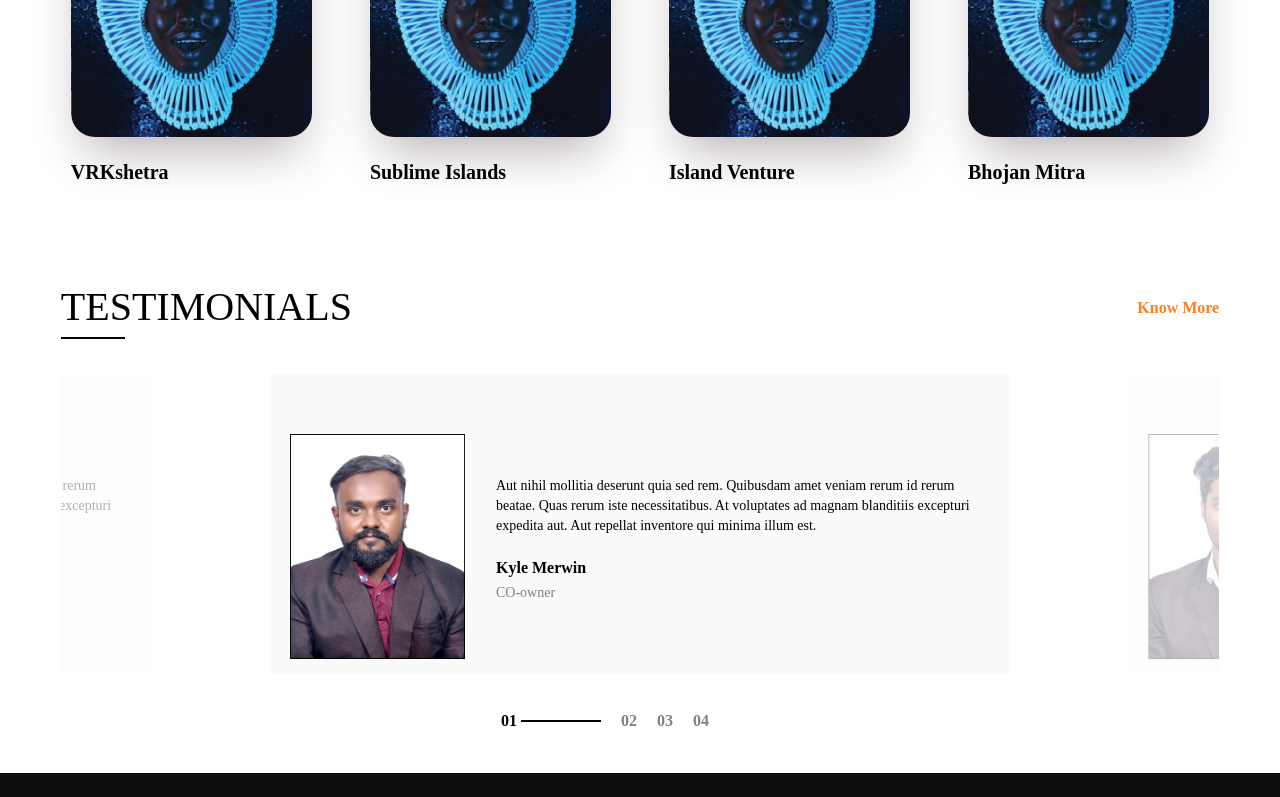
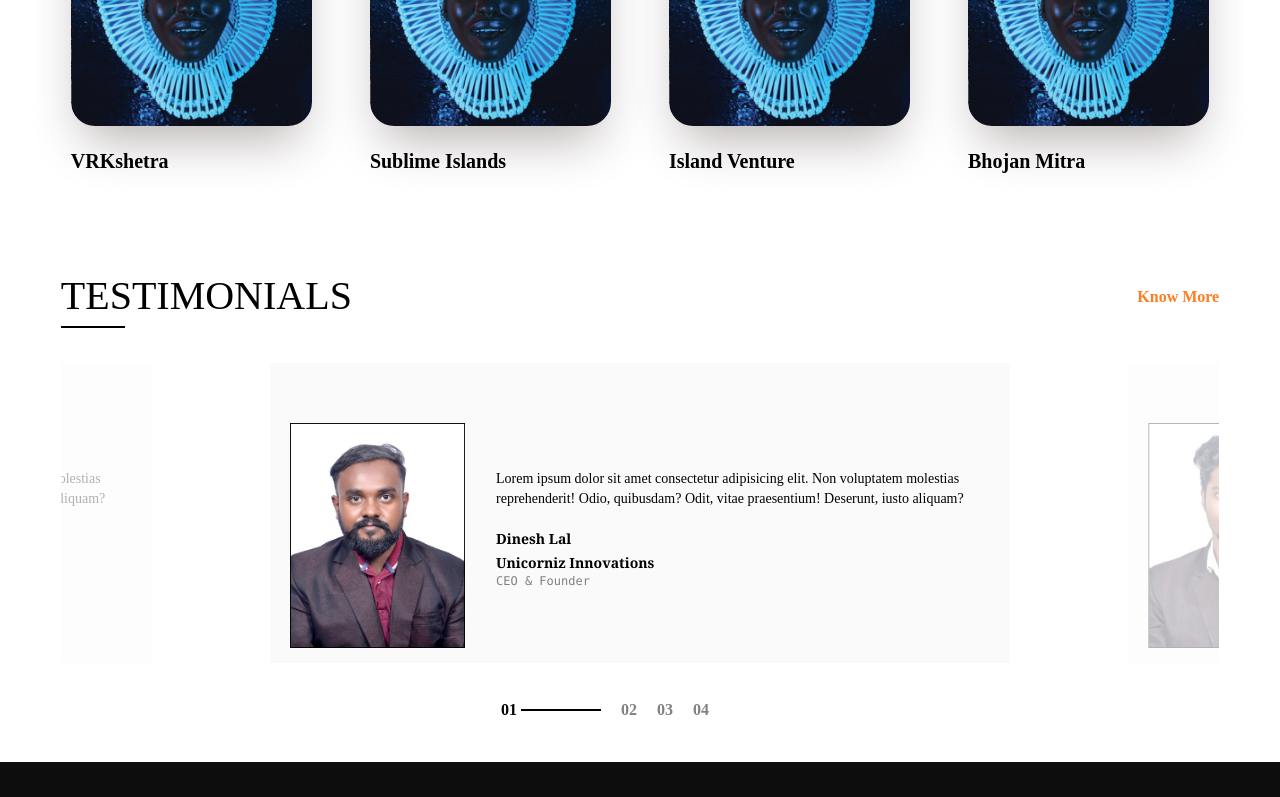
Before and after one commit to TalhaT298/unicorniz, a Next.js app: page / in a window 1280 px wide. Shown: the part 1555-2352 px from the top of the page. Built offline with nearby package versions, Linux system fonts and the light colour scheme.

Commit message:
some changes

```diff
--- a/pages/components/Home/Banner/Banner.js
+++ b/pages/components/Home/Banner/Banner.js
@@ -6,15 +6,15 @@ const Banner = ({ loading, handleSubmit }) => {
 	return (
 		<div className="flex justify-between items-center -top-[27px] pt-6">
 			<div>
-				<div className="lg:w-[788px] lg:h-[288px] lg:leading-[107.25px] leading-[60px]">
-					<h1 className="lg:text-[65px] text-[30px]">
+				<div className="xl:w-[788px] lg:w-[600px] lg:h-[288px] lg:leading-[107.25px] leading-[60px]">
+					<h1 className="xl:text-[65px] lg:text-[40px] text-[30px]">
 						Brand.<span className="text-[#6F6F6F]">Design</span>.
 						<span className="text-[#7E7E7E]">Product</span>
 						<span className="text-[#D0D0D0]">.</span><br />In-Hours Development. <br />
 						& More
 					</h1>
 				</div>
-				<p className="my-[3.25vw] md:text-[22px] lg:w-[561px] text-sm sm:leading-[37.4px] leading-[20px]">
+				<p className="my-[3.25vw] lg:w-[561px] text-lg lg:text-2xl md:text-[20px] sm:text-[16px] sm:leading-[37.4px] leading-[20px]">
 					One place to enhance the customer experience <br /> and track your
 					success to make actionable moves
 				</p>
--- a/pages/components/Home/Projects/Projects.js
+++ b/pages/components/Home/Projects/Projects.js
@@ -59,7 +59,7 @@ const Projects = () => {
           Projects <hr className="w-16 border border-black" />
         </h3>
         <Link href={"/projects"}>
-          <p className="text-[#FF7E21] font-bold cursor-pointer">Know More</p>
+          <p className="text-[#FF7E21] font-bold cursor-pointer text-end">Know More</p>
         </Link>
       </div>
       <div className="flex flex-wrap justify-center md:justify-between gap-[3.9vw] md:mt-[60px] mt-[20px]">
--- a/pages/components/Home/Services/Services.js
+++ b/pages/components/Home/Services/Services.js
@@ -8,7 +8,7 @@ const Services = () => {
 					Services <hr className="w-16 border border-black" />
 				</h3>
 				<Link href={"/services"}>
-					<p className="text-[#FF7E21] font-bold cursor-pointer">Know More</p>
+					<p className="text-[#FF7E21] font-bold cursor-pointer text-end">Know More</p>
 				</Link>
 			</div>
 			<div className="flex lg:flex-row flex-col justify-center  gap-[40px] md:mt-[100px] mt-[30px] mx-[10px]">
--- a/pages/components/Home/Testimonial/Testimonial.js
+++ b/pages/components/Home/Testimonial/Testimonial.js
@@ -18,18 +18,34 @@ const Testimonial = () => {
 		{
 			id: "1",
 			image: img1.src,
+			name: "Dinesh Lal",
+			review: "Lorem ipsum dolor sit amet consectetur adipisicing elit. Non voluptatem molestias reprehenderit! Odio, quibusdam? Odit, vitae praesentium! Deserunt, iusto aliquam?",
+			organization: "Unicorniz Innovations",
+			designation: "CEO & Founder",
 		},
 		{
 			id: "2",
 			image: img2.src,
+			name: "Dinesh Lal",
+			review: "Lorem ipsum dolor sit amet consectetur adipisicing elit. Non voluptatem molestias reprehenderit! Odio, quibusdam? Odit, vitae praesentium! Deserunt, iusto aliquam?",
+			organization: "Unicorniz Innovations",
+			designation: "CEO & Founder",
 		},
 		{
 			id: "3",
 			image: img1.src,
+			name: "Dinesh Lal",
+			review: "Lorem ipsum dolor sit amet consectetur adipisicing elit. Non voluptatem molestias reprehenderit! Odio, quibusdam? Odit, vitae praesentium! Deserunt, iusto aliquam?",
+			organization: "Unicorniz Innovations",
+			designation: "CEO & Founder",
 		},
 		{
 			id: "2",
 			image: img2.src,
+			name: "Dinesh Lal",
+			review: "Lorem ipsum dolor sit amet consectetur adipisicing elit. Non voluptatem molestias reprehenderit! Odio, quibusdam? Odit, vitae praesentium! Deserunt, iusto aliquam?",
+			organization: "Unicorniz Innovations",
+			designation: "CEO & Founder",
 		},
 	];
 	return (
@@ -67,13 +83,11 @@ const Testimonial = () => {
 										<Image className="invisible" src={quotes} alt="quotes" />
 									</div>
 									<div className="items-center justify-center text-sm w-3/4 sm:w-auto">
-										Aut nihil mollitia deserunt quia sed rem. Quibusdam amet
-										veniam rerum id rerum beatae. Quas rerum iste
-										necessitatibus. At voluptates ad magnam blanditiis excepturi
-										expedita aut. Aut repellat inventore qui minima illum est.
+										{item.review}
 									</div>
-									<h6 className="font-semibold mt-5">Kyle Merwin</h6>
-									<small className="text-[14px] text-[#808080]">CO-owner</small>
+									<p className="font-semibold mt-5 text-sm font-serif">{item.name}</p>
+									<p className="font-bold mt-1 font-serif text-sm">{item.organization}</p>
+									<p className="text-[14px] text-[#808080] font-mono text-xs">{item.designation}</p>
 								</div>
 							</div>
 						</div>
```
